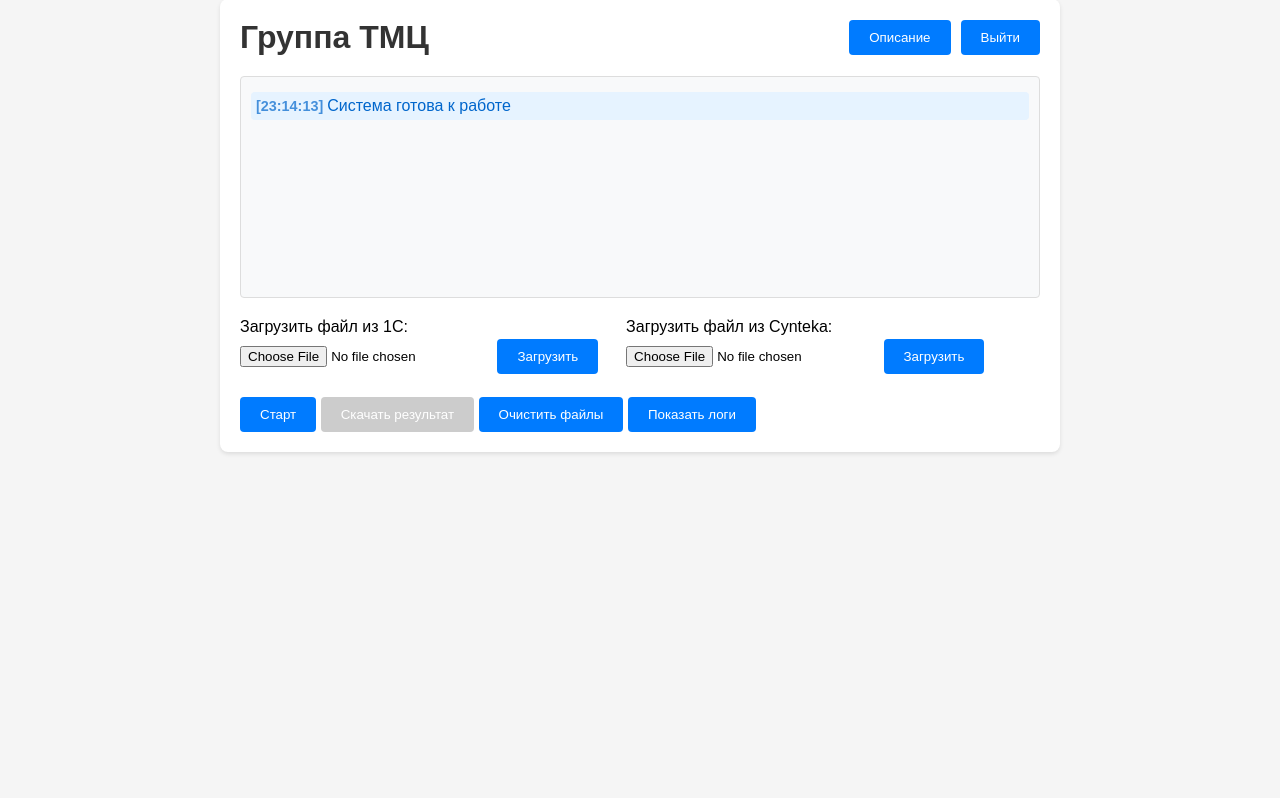
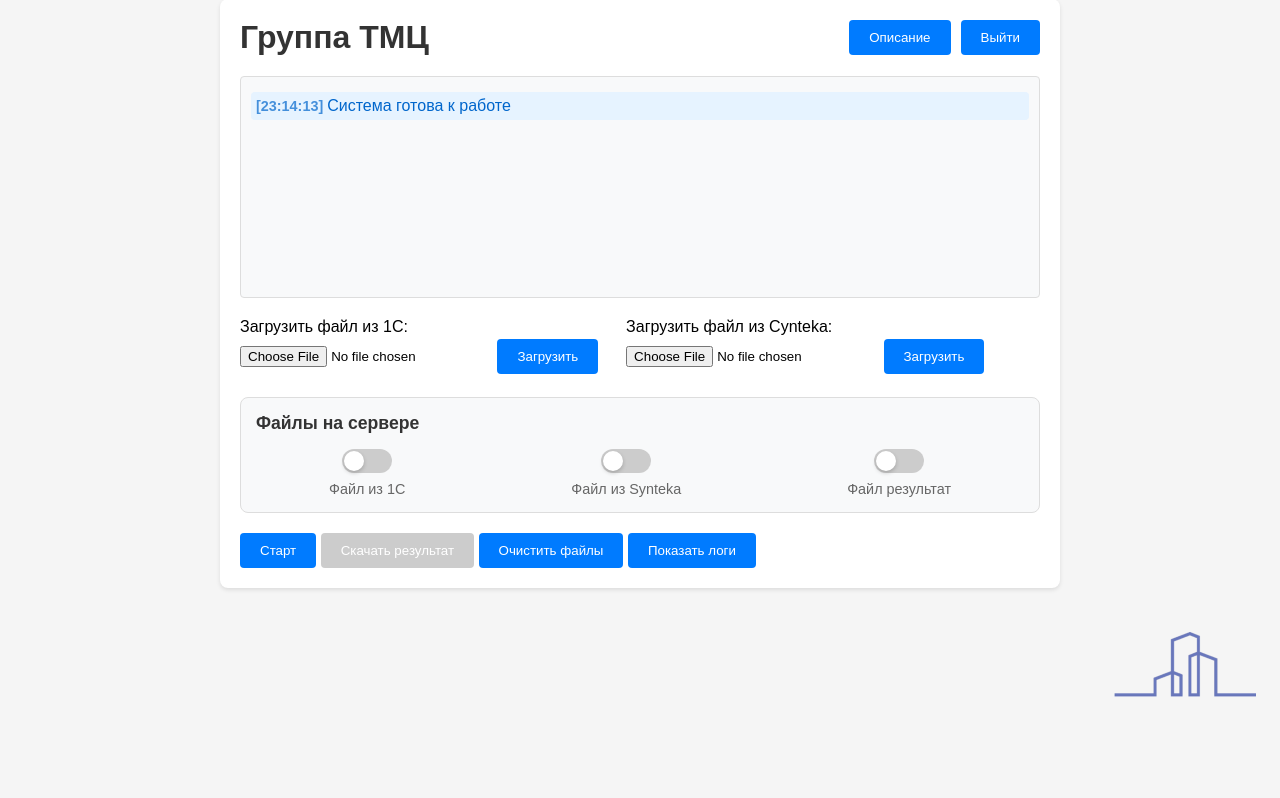
Before and after one commit to Felix1510/tables, a Flask app: page / in a window 1280 px wide. Shown: the part 41-839 px from the top of the page. Before the commit the page ends 495 px from the top, so only its background shows below. Run offline with Flask 3, Linux system fonts and the light colour scheme; the visitor is signed in with stand-in values (Sample User, id 1).

Commit message:
update interface

```diff
--- a/static/styles.css
+++ b/static/styles.css
@@ -235,6 +235,72 @@ input[type="file"] {
     margin: 20px;
 }
 
+/* File status section */
+.file-status-section {
+    margin: 20px 0;
+    padding: 15px;
+    background-color: #f8f9fa;
+    border-radius: 8px;
+    border: 1px solid #ddd;
+}
+
+.file-status-section h3 {
+    margin: 0 0 15px 0;
+    color: #333;
+    font-size: 1.1em;
+}
+
+.status-indicators {
+    display: flex;
+    justify-content: space-around;
+    gap: 20px;
+    flex-wrap: wrap;
+}
+
+.status-indicator {
+    display: flex;
+    flex-direction: column;
+    align-items: center;
+    gap: 8px;
+}
+
+.status-indicator label {
+    font-size: 0.9em;
+    color: #666;
+    text-align: center;
+}
+
+/* Toggle switch styles */
+.toggle-switch {
+    position: relative;
+    width: 50px;
+    height: 24px;
+    background-color: #ccc;
+    border-radius: 12px;
+    transition: background-color 0.3s;
+    cursor: default;
+}
+
+.toggle-switch.active {
+    background-color: #4CAF50;
+}
+
+.toggle-slider {
+    position: absolute;
+    top: 2px;
+    left: 2px;
+    width: 20px;
+    height: 20px;
+    background-color: white;
+    border-radius: 50%;
+    transition: transform 0.3s;
+    box-shadow: 0 2px 4px rgba(0,0,0,0.2);
+}
+
+.toggle-switch.active .toggle-slider {
+    transform: translateX(26px);
+}
+
 /* Стили для логотипа */
 .logo {
     position: fixed;
@@ -245,3 +311,14 @@ input[type="file"] {
     z-index: 1000;
     pointer-events: none; /* Чтобы изображение не мешало кликам */
 }
+
+.logo-image {
+    position: fixed;
+    bottom: 20px;
+    right: 20px;
+    width: 150px;
+    height: 150px;
+    z-index: 1000;
+    pointer-events: none;
+    opacity: 0.8;
+}
--- a/templates/index.html
+++ b/templates/index.html
@@ -34,6 +34,30 @@
             </div>
         </div>
 
+        <div class="file-status-section">
+            <h3>Файлы на сервере</h3>
+            <div class="status-indicators">
+                <div class="status-indicator">
+                    <div class="toggle-switch" id="sklad-indicator">
+                        <div class="toggle-slider"></div>
+                    </div>
+                    <label>Файл из 1С</label>
+                </div>
+                <div class="status-indicator">
+                    <div class="toggle-switch" id="reestr-indicator">
+                        <div class="toggle-slider"></div>
+                    </div>
+                    <label>Файл из Synteka</label>
+                </div>
+                <div class="status-indicator">
+                    <div class="toggle-switch" id="result-indicator">
+                        <div class="toggle-slider"></div>
+                    </div>
+                    <label>Файл результат</label>
+                </div>
+            </div>
+        </div>
+
         <div class="process-section">
             <button onclick="startProcess()" class="btn">Старт</button>
             <button onclick="downloadFile()" id="download-btn" class="btn" disabled>Скачать результат</button>
@@ -41,6 +65,9 @@
             <button onclick="showLogs()" class="btn">Показать логи</button>
         </div>
     </div>
+
+    <!-- Logo image in bottom right corner -->
+    <img src="/static/images/inzh.png" alt="Logo" class="logo-image">
 
     <!-- Modal for description -->
     <div id="description-modal" class="modal">
```
Also changed, not shown: static/script.js (+55 -3 lines).
